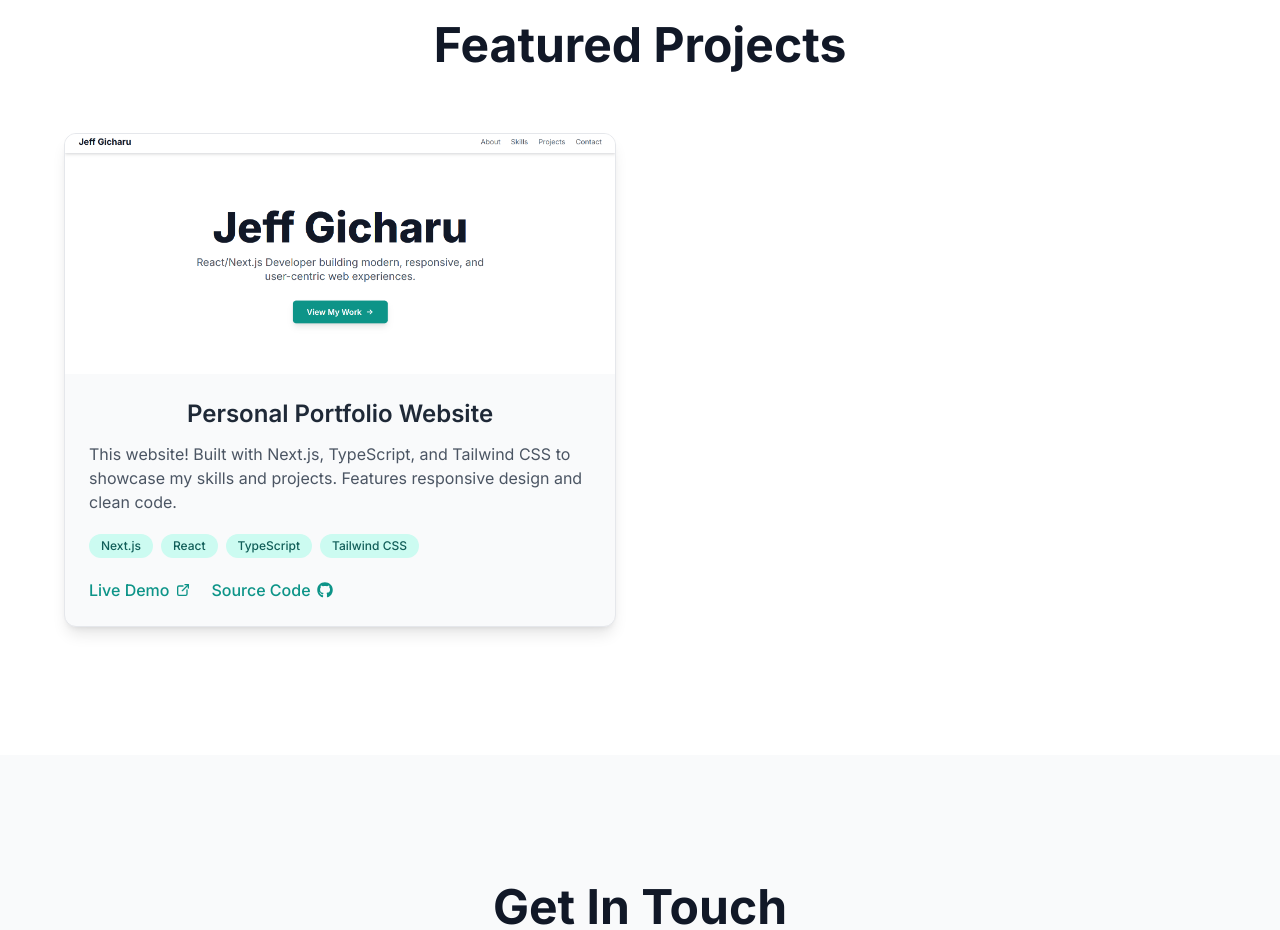
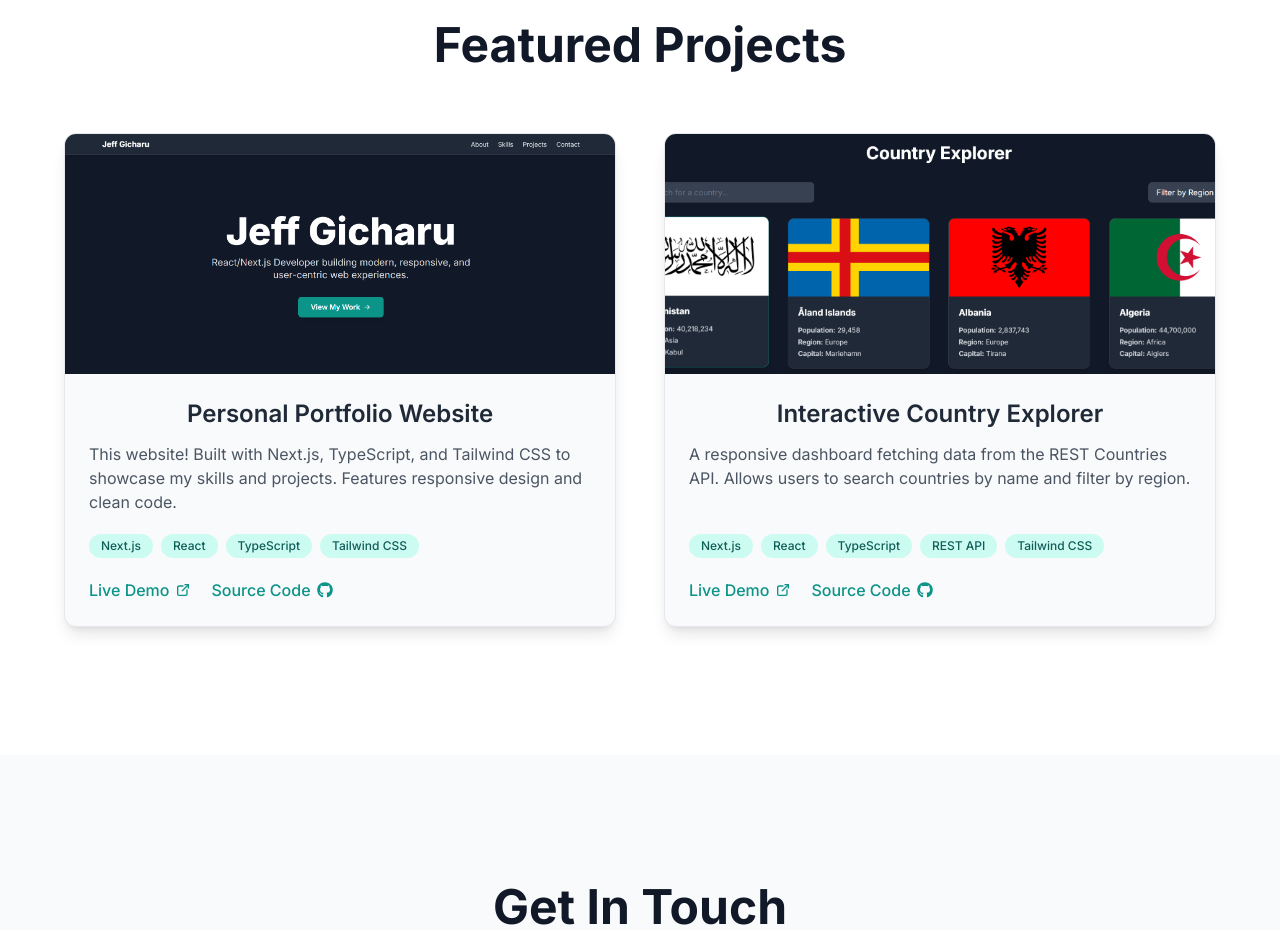
Before and after one commit to jeffgicharu/jeff-gicharu-portfolio, a Next.js app: page / in a window 1280 px wide. Shown: the part 2460-3390 px from the top of the page. Built offline with nearby package versions, Linux system fonts and the light colour scheme.

Commit message:
feat: Add Country Explorer project to portfolio page

```diff
--- a/src/app/page.tsx
+++ b/src/app/page.tsx
@@ -1,7 +1,11 @@
 // src/app/page.tsx
+// Added Project 2 (Country Explorer) to the projects array
+
 import React from 'react';
 import Link from 'next/link';
-import Image from 'next/image'; // Ensure Image is imported
+import Image from 'next/image';
+
+// Import icons
 import { FaHtml5, FaCss3Alt, FaReact, FaGitAlt, FaGithub, FaFigma, FaLinkedin } from 'react-icons/fa';
 import { IoLogoJavascript } from 'react-icons/io5';
 import { TbBrandNextjs, TbCode, TbDevices, TbLink, TbBolt, TbAccessible, TbArrowRight, TbExternalLink } from 'react-icons/tb';
@@ -12,7 +16,7 @@ import { MdEmail } from 'react-icons/md';
 export default function Home() {
 
   // --- Data Definitions ---
-  // Skills Data with Icons
+  // Skills Data
   const skills: { [category: string]: { name: string; icon: React.ComponentType<{ className?: string }> }[] } = {
     Languages: [ { name: "JavaScript (ES6+)", icon: IoLogoJavascript }, { name: "HTML5", icon: FaHtml5 }, { name: "CSS3", icon: FaCss3Alt } ],
     Frameworks: [ { name: "React", icon: FaReact }, { name: "Next.js", icon: TbBrandNextjs } ],
@@ -21,17 +25,24 @@ export default function Home() {
     Concepts: [ { name: "Responsive Design", icon: TbDevices }, { name: "API Integration", icon: TbLink }, { name: "Version Control", icon: FaGitAlt }, { name: "Basic Accessibility", icon: TbAccessible }, { name: "Web Performance Basics", icon: TbBolt } ]
   };
 
-  // Projects Data
+  // Projects Data - Added Country Explorer
   const projects = [
     {
       title: "Personal Portfolio Website",
       description: "This website! Built with Next.js, TypeScript, and Tailwind CSS to showcase my skills and projects. Features responsive design and clean code.",
-      imageUrl: "/images/portfolio-screenshot.png", // Ensure this image exists in public/images
+      imageUrl: "/images/portfolio-screenshot.png", // Screenshot of portfolio
       liveUrl: "https://jeff-gicharu-portfolio-3ip5.vercel.app", // Your live URL
       repoUrl: "https://github.com/jeffgicharu/jeff-gicharu-portfolio",
       tags: ["Next.js", "React", "TypeScript", "Tailwind CSS"]
     },
-    // Add Project 2 placeholder here later if needed
+    { // *** Added Project 2 Details ***
+      title: "Interactive Country Explorer",
+      description: "A responsive dashboard fetching data from the REST Countries API. Allows users to search countries by name and filter by region.",
+      imageUrl: "/images/dashboard-screenshot.png", // Path to your dashboard screenshot
+      liveUrl: "/dashboard", // Link to the dashboard page within this site
+      repoUrl: "https://github.com/jeffgicharu/jeff-gicharu-portfolio/blob/main/src/app/dashboard/page.tsx", // Link to relevant code on GitHub
+      tags: ["Next.js", "React", "TypeScript", "REST API", "Tailwind CSS"]
+    }
   ];
 
   // Contact Info
@@ -69,17 +80,15 @@ export default function Home() {
         className="w-full py-20 md:py-32 px-4 bg-white dark:bg-gray-800"
       >
         <div className="container mx-auto max-w-5xl grid grid-cols-1 md:grid-cols-3 gap-12 items-center">
-          {/* Image Column - Updated */}
+          {/* Image Column */}
           <div className="md:col-span-1 flex justify-center">
-            {/* Replaced placeholder div with Next/Image */}
             <div className="relative w-48 h-48 sm:w-64 sm:h-64 rounded-full overflow-hidden shadow-lg">
               <Image
-                // *** IMPORTANT: Update src if your image name/path is different ***
-                src="/images/jeff-headshot.jpg"
+                src="/images/jeff-headshot.jpg" // Ensure this image exists
                 alt="Jeff Gicharu Headshot"
-                layout="fill" // Fill the container
-                objectFit="cover" // Cover the area, maintain aspect ratio
-                priority // Optional: Load image sooner if it's above the fold
+                layout="fill"
+                objectFit="cover"
+                priority
               />
             </div>
           </div>
@@ -130,7 +139,7 @@ export default function Home() {
         </div>
       </section>
 
-      {/* Projects Section */}
+      {/* Projects Section - Now maps over multiple projects */}
       <section
         id="projects"
         className="w-full py-20 md:py-32 px-4 bg-white dark:bg-gray-800"
@@ -139,6 +148,10 @@ export default function Home() {
           <h2 className="text-3xl sm:text-4xl md:text-5xl font-bold mb-16 text-gray-900 dark:text-white">
             Featured Projects
           </h2>
+          {/* Check if projects array is empty */}
+          {projects.length === 0 ? (
+              <p className="text-gray-600 dark:text-gray-400">More projects coming soon!</p>
+          ) : (
               <div className="grid grid-cols-1 md:grid-cols-2 gap-10 lg:gap-12">
                 {projects.map((project) => (
                   <div key={project.title} className="bg-gray-50 dark:bg-gray-800/50 rounded-xl shadow-lg border border-gray-200 dark:border-gray-700 overflow-hidden flex flex-col group transition-all duration-300 hover:shadow-2xl hover:border-teal-300 dark:hover:border-teal-600">
@@ -164,9 +177,16 @@ export default function Home() {
                       </div>
                       {/* Links */}
                       <div className="mt-auto flex justify-start space-x-5">
+                        {/* Use Link for internal routes, <a> for external */}
+                        {project.liveUrl.startsWith('/') ? (
+                           <Link href={project.liveUrl} className="inline-flex items-center text-teal-600 hover:text-teal-800 dark:text-teal-400 dark:hover:text-teal-200 font-medium transition-colors duration-200 group/link">
+                             Live Demo <TbExternalLink className="ml-1.5 w-4 h-4 transition-transform duration-200 group-hover/link:translate-x-0.5" />
+                           </Link>
+                        ) : (
                            <a href={project.liveUrl} target="_blank" rel="noopener noreferrer" className="inline-flex items-center text-teal-600 hover:text-teal-800 dark:text-teal-400 dark:hover:text-teal-200 font-medium transition-colors duration-200 group/link">
                              Live Demo <TbExternalLink className="ml-1.5 w-4 h-4 transition-transform duration-200 group-hover/link:translate-x-0.5" />
                            </a>
+                        )}
                         <a href={project.repoUrl} target="_blank" rel="noopener noreferrer" className="inline-flex items-center text-teal-600 hover:text-teal-800 dark:text-teal-400 dark:hover:text-teal-200 font-medium transition-colors duration-200 group/link">
                           Source Code <FaGithub className="ml-1.5 w-4 h-4 transition-transform duration-200 group-hover/link:translate-x-0.5" />
                         </a>
@@ -175,6 +195,7 @@ export default function Home() {
                   </div>
                 ))}
               </div>
+          )}
         </div>
       </section>
 
```
Also changed, not shown: public/images/dashboard-screenshot.png (added), public/images/portfolio-screenshot.png. Lines whose indentation alone changed are shown as unchanged.
